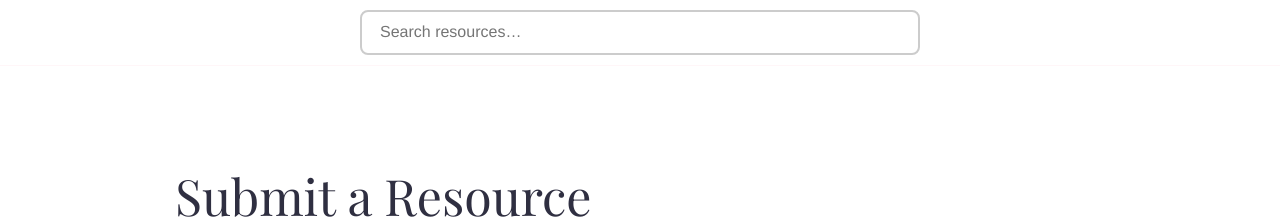
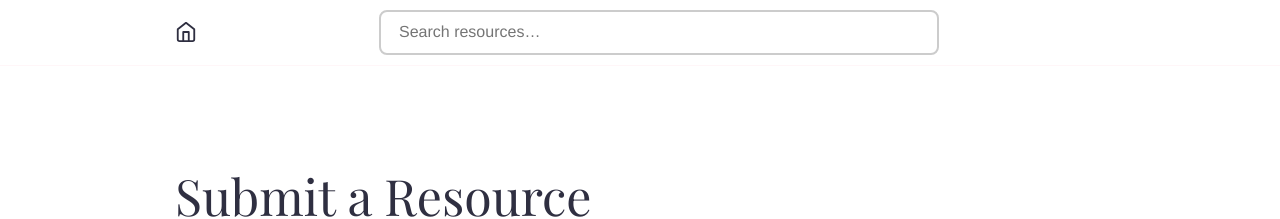
Before and after one commit to CDCgov/influenza-resources, a Jekyll site: the page built from site/pages/submit.md, in a window 1280 px wide. Shown: the top 219 px of the page. Built offline with Jekyll 4.4.1, drawn with Linux system fonts in a browser that asks for light colours.

Commit message:
UI: add hero image and home icon button
- Add flu virion pencil drawing as hero image on homepage (right column)
- Add home icon (house SVG) to the left of the search bar in nav

```diff
--- a/site/_includes/header.html
+++ b/site/_includes/header.html
@@ -1,5 +1,8 @@
 <div class='header'>
   <div class="container">
+    <a href="{{ '/' | relative_url }}" class="header-home" aria-label="Home">
+      <svg xmlns="http://www.w3.org/2000/svg" width="22" height="22" viewBox="0 0 24 24" fill="none" stroke="currentColor" stroke-width="2" stroke-linecap="round" stroke-linejoin="round"><path d="M3 9l9-7 9 7v11a2 2 0 01-2 2H5a2 2 0 01-2-2z"/><polyline points="9 22 9 12 15 12 15 22"/></svg>
+    </a>
     <form class="header-search" action="{{ '/search/' | relative_url }}" method="get" role="search">
       <input type="search" name="q" placeholder="Search resources…" aria-label="Search resources" class="header-search-input" />
     </form>
--- a/site/_sass/components/_resource.scss
+++ b/site/_sass/components/_resource.scss
@@ -41,6 +41,25 @@
   &:hover {
     background-color: darken($steel, 10%);
   }
+}
+
+// Header home button
+.header-home {
+  display: flex;
+  align-items: center;
+  color: $black;
+  margin-right: 16px;
+  flex-shrink: 0;
+  &:hover {
+    color: $primary;
+  }
+}
+
+// Hero image
+.hero-image {
+  max-width: 100%;
+  height: auto;
+  max-height: 360px;
 }
 
 // Header search box
```
Also changed, not shown: site/_layouts/home.html (+5 -2 lines), 1 other file.
